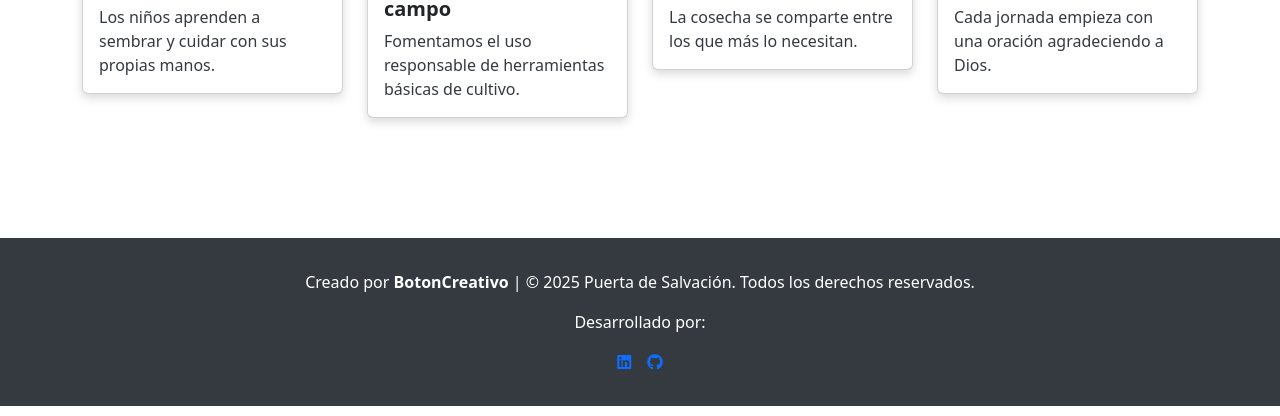
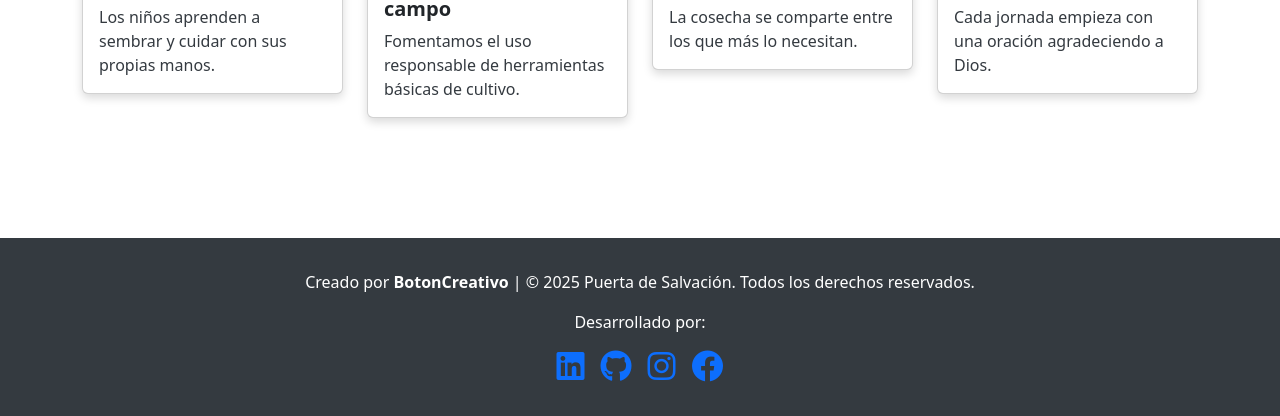
Before and after one commit to cocomeza/PuertaDeSalvacionIglesia, a plain HTML site: page actividades.html in a window 1280 px wide. Shown: the part 1012-1428 px from the top of the page. Drawn offline with nearby package versions, Linux system fonts and the light colour scheme.

Commit message:
Update actividades.html

```diff
--- a/actividades.html
+++ b/actividades.html
@@ -119,10 +119,16 @@
                 <p>Desarrollado por:</p>
                 <div class="social-icons d-flex justify-content-center gap-3">
                     <a href="https://www.linkedin.com/in/maxi-meza" target="_blank" aria-label="LinkedIn">
-                        <i class="fab fa-linkedin"></i>
+                        <i class="fab fa-linkedin fa-2x"></i>
                     </a>
                     <a href="https://github.com/cocomeza" target="_blank" aria-label="GitHub">
-                        <i class="fab fa-github"></i>
+                        <i class="fab fa-github fa-2x"></i>
+                    </a>
+                     <a href="https://www.instagram.com/boton.creativo.ar?igsh=c3NhZXV0OHMwNW81" target="_blank" aria-label="Instagram">
+                <i class="fab fa-instagram fa-2x"></i>
+                    </a>
+                    <a href="https://www.facebook.com/share/1BrDede6ZW/" target="_blank" aria-label="Facebook">
+                        <i class="fab fa-facebook fa-2x"></i>
                     </a>
                 </div>
             </div>
```
